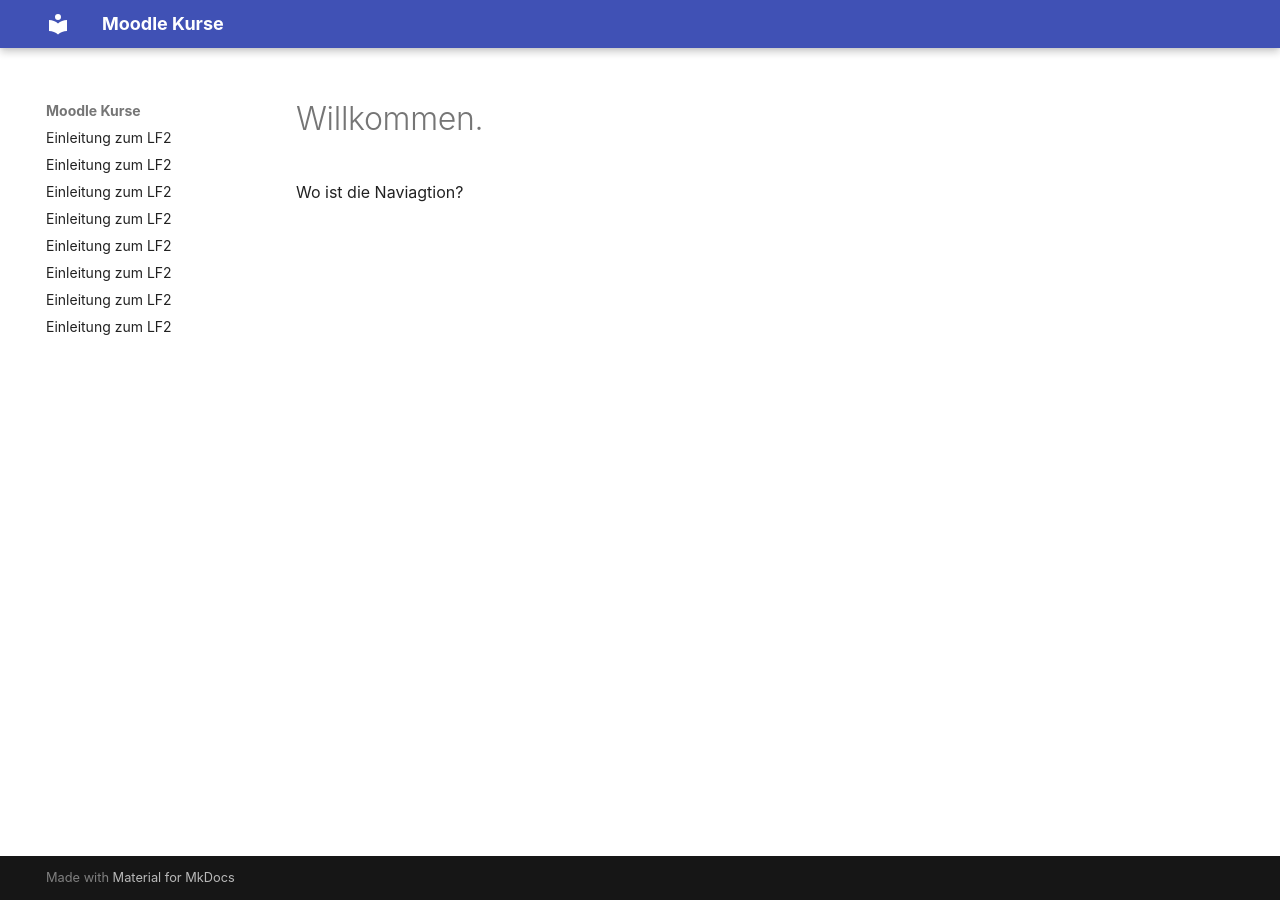
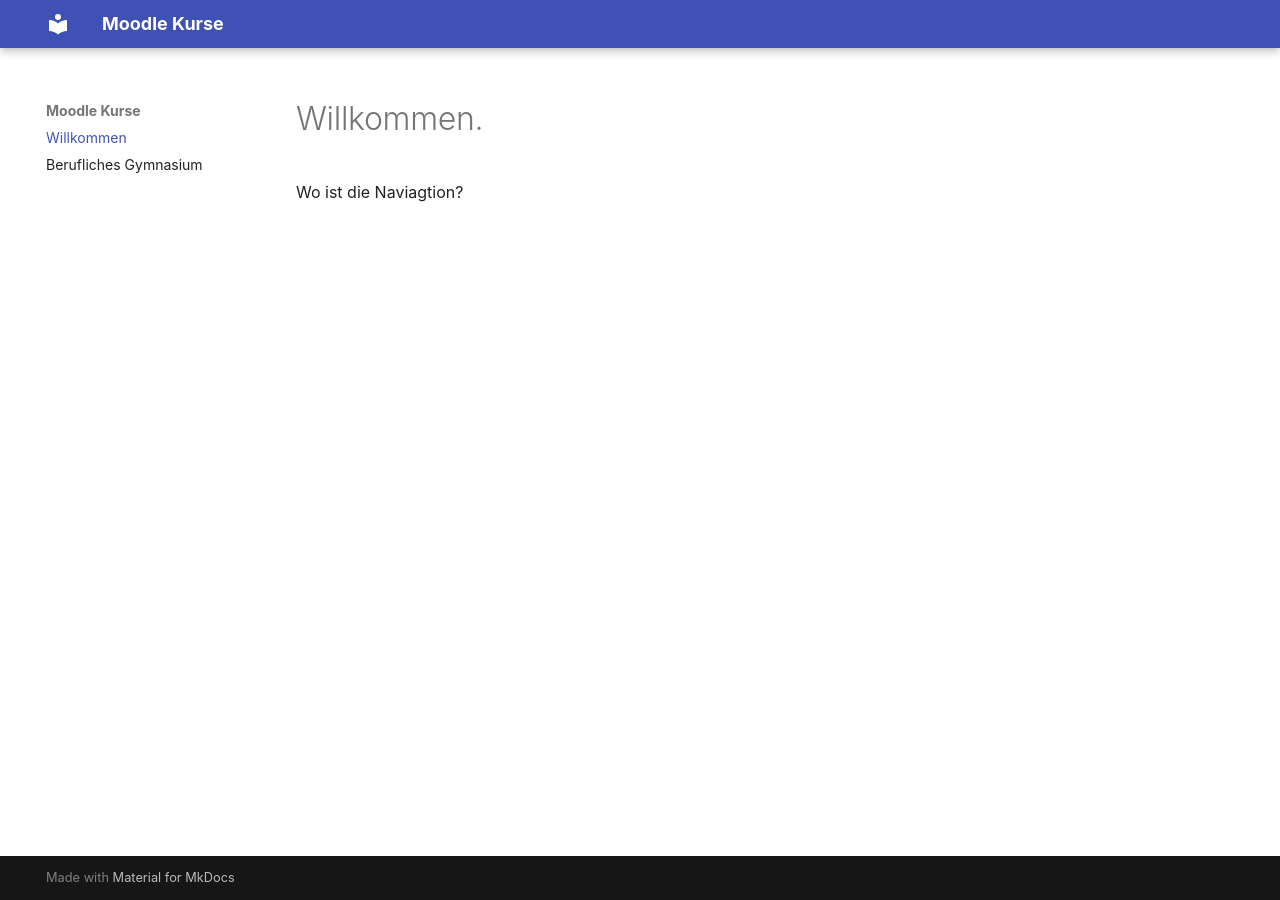
Before and after one commit to ThomasBeckmann/test, an MkDocs documentation site: the page built from docs/index.md, in a window 1280 px wide. Built offline with MkDocs 1.6.1 and Material for MkDocs 9.7.7, drawn with Linux system fonts in a browser that asks for light colours; old or Windows-style settings are respelled for this version of MkDocs; some of the changed lines change nothing that is shown.

Commit message:
Update mkdocs.yml

```diff
--- a/mkdocs.yml
+++ b/mkdocs.yml
@@ -15,12 +15,6 @@ plugins:
 
 use_directory_urls: false
 
-nav:
-    - Einleitung zum LF2: 'hallo.md'
-    - Kapitel 00 - Organisatorisches: 'hallo.md'
-    - Kapitel 01 - Propädeutikum: 'hallo.md'
-    - Kapitel 02 - IT-Systeme auswählen: 'hallo.md'
-    - Kapitel 03 - Netzwerkspeicher dimensionieren: 'hallo.md'
-    - Kapitel 04 - IT-Systeme in Betrieb nehmen: 'hallo.md'
-    - Kapitel 05 - Sensoren auslesen: 'hallo.md'
-    - Kapitel 06 - Aktoren ansteuern: 'hallo.md'
+pages:
+- Willkommen: 'index.md'
+- Berufliches Gymnasium: 'hallo.md'
```
